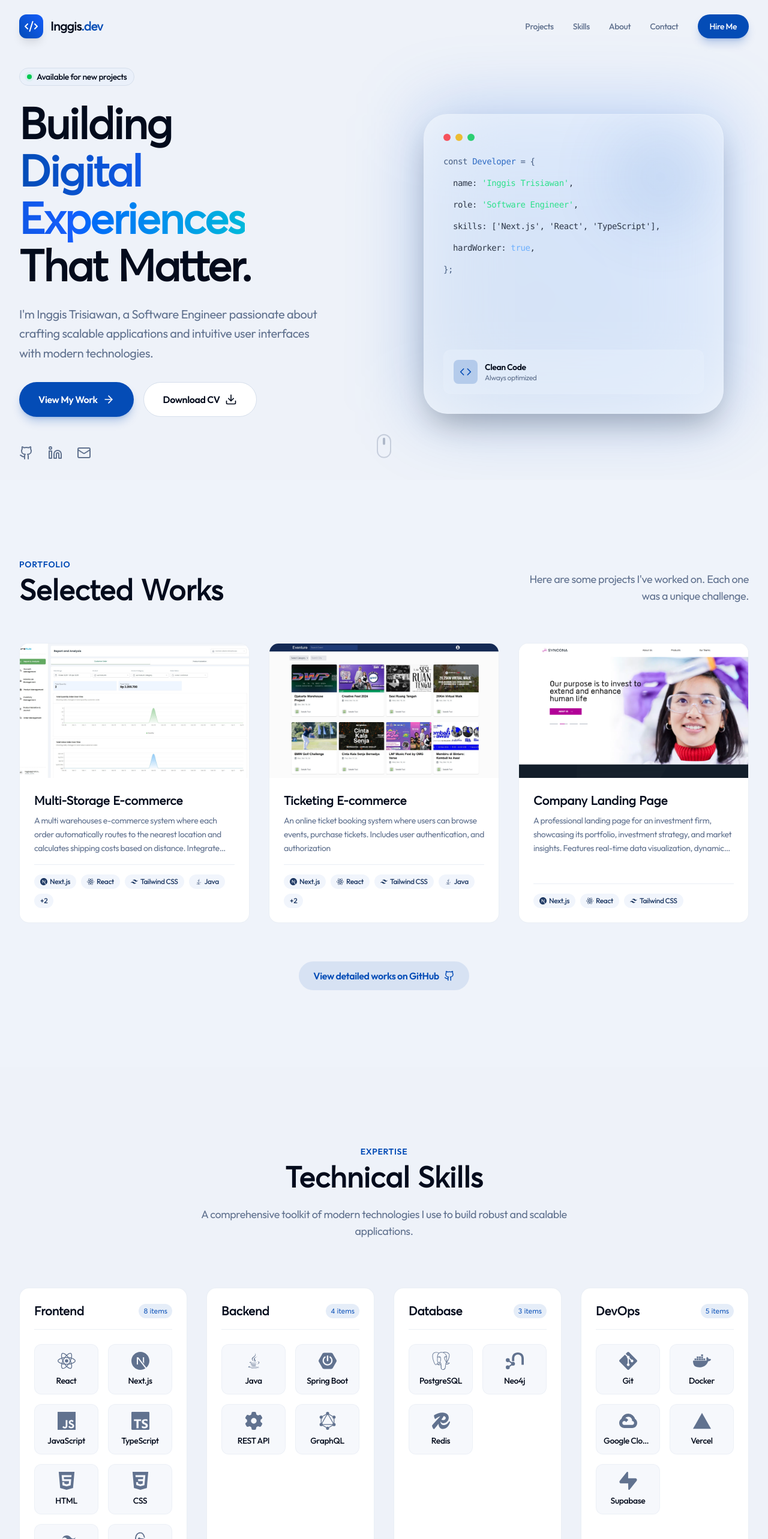
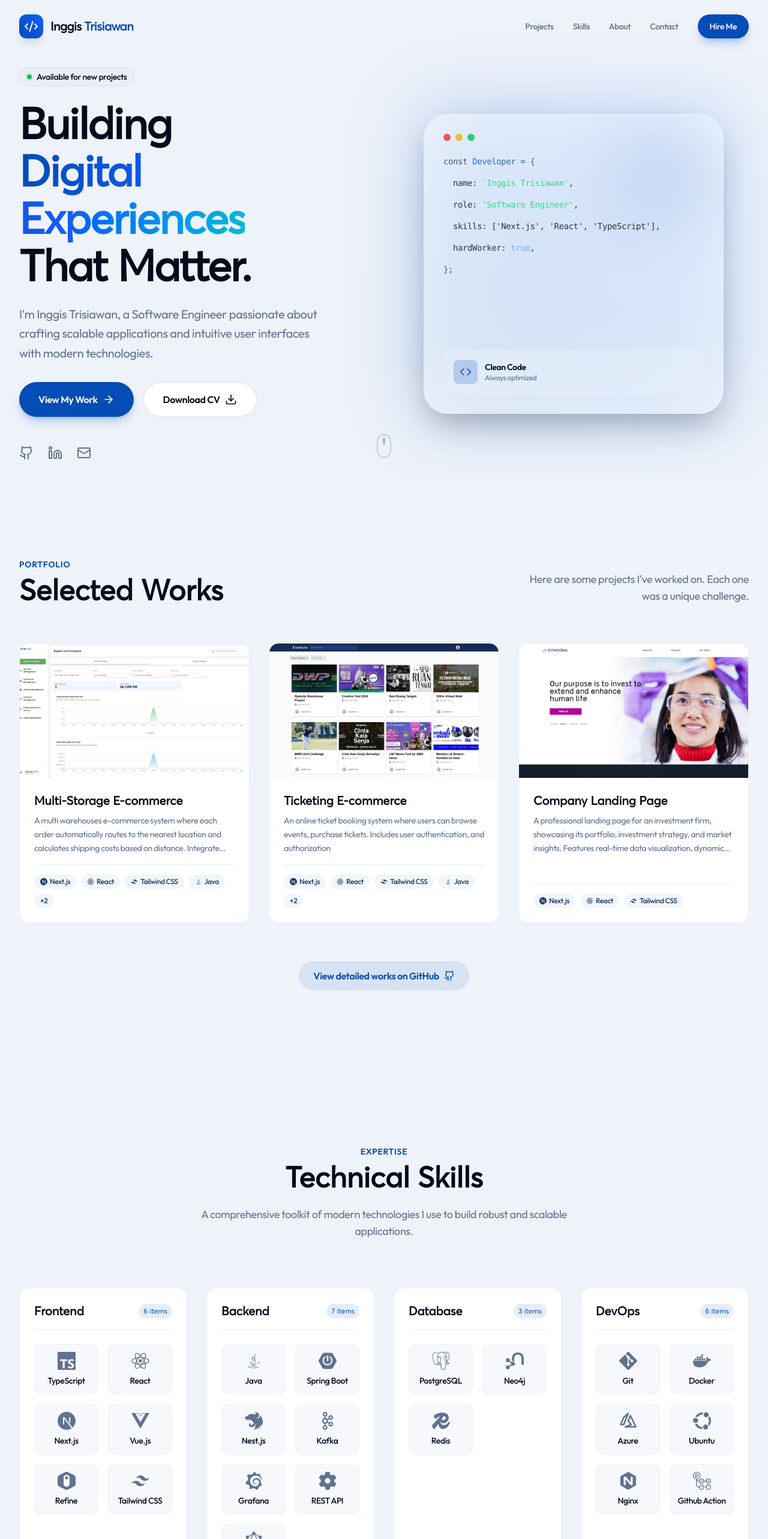
Before and after one commit to inggiskurnia/portofolio-web, a Next.js app: page / in a window 1280 px wide. Shown: the top 2566 px of the page at 60% size. Built offline with nearby package versions, Linux system fonts and the light colour scheme.

Commit message:
fix: layout and styling

```diff
--- a/src/app/layout.tsx
+++ b/src/app/layout.tsx
@@ -12,6 +12,11 @@ const outfit = Outfit({ subsets: ["latin"] });
 export const metadata: Metadata = {
   title: "Inggis Trisiawan",
   description: "Software Engineering Portfolio",
+  icons: {
+    icon: "/icon.svg",
+    shortcut: "/icon.svg",
+    apple: "/icon.svg",
+  },
 };
 
 export default function RootLayout({
--- a/src/app/project/[slug]/page.tsx
+++ b/src/app/project/[slug]/page.tsx
@@ -38,7 +38,7 @@ const ProjectPage: FC = () => {
 
   if (!project) {
     return (
-      <div className="min-h-screen pt-32 flex items-center justify-center bg-background">
+      <div className="relative z-10 min-h-screen pt-32 flex items-center justify-center bg-background">
         <div className="text-center">
           <h1 className="text-2xl font-heading font-bold text-foreground">Project not found</h1>
           <Link href="/#projects" className="text-primary hover:underline mt-4 block">Return to Portfolio</Link>
@@ -48,7 +48,7 @@ const ProjectPage: FC = () => {
   }
 
   return (
-    <div className="pt-32 pb-20 bg-background min-h-screen">
+    <div className="relative z-10 pt-32 pb-20 bg-background min-h-screen">
       <div className="max-w-7xl mx-auto px-4 sm:px-6 lg:px-8">
 
         {/* Header */}
--- a/src/components/sections/About.tsx
+++ b/src/components/sections/About.tsx
@@ -10,8 +10,8 @@ const About: FC = () => {
     <section id="about" className="py-20 md:py-32 bg-secondary/30 relative overflow-hidden">
       {/* Decorative background elements */}
       <div className="absolute top-0 left-0 w-full h-full overflow-hidden -z-10 opacity-30">
-            <div className="absolute top-20 left-10 w-64 h-64 bg-primary/20 rounded-full blur-[80px]"/>
-            <div className="absolute bottom-20 right-10 w-96 h-96 bg-blue-500/20 rounded-full blur-[100px]"/>
+        <div className="absolute top-20 left-10 w-64 h-64 bg-primary/20 rounded-full blur-[80px]" />
+        <div className="absolute bottom-20 right-10 w-96 h-96 bg-blue-500/20 rounded-full blur-[100px]" />
       </div>
 
       <div className="max-w-7xl mx-auto px-4 sm:px-6 lg:px-8">
@@ -23,21 +23,21 @@ const About: FC = () => {
           className="text-center mb-16"
         >
           <h2 className="text-3xl md:text-5xl font-bold font-heading mb-4">About Me</h2>
-          <div className="h-1 w-20 bg-primary mx-auto rounded-full"/>
+          <div className="h-1 w-20 bg-primary mx-auto rounded-full" />
         </motion.div>
 
-        <div className="grid grid-cols-1 lg:grid-cols-2 gap-12 items-center">
+        <div className="grid grid-cols-1 lg:grid-cols-2 gap-10 lg:gap-8 xl:gap-10 items-center">
           {/* Left Column: Image/Visual */}
           <motion.div
             initial={{ opacity: 0, x: -50 }}
             whileInView={{ opacity: 1, x: 0 }}
             viewport={{ once: true }}
             transition={{ duration: 0.8 }}
-            className="relative flex justify-center lg:justify-start"
+            className="relative flex justify-center lg:justify-center"
           >
-            <div className="relative w-64 h-64 md:w-80 md:h-80 xl:w-96 xl:h-96">
-                <div className="absolute inset-0 border-2 border-primary/20 rounded-[2rem] rotate-6"/>
-                <div className="absolute inset-0 border-2 border-primary/20 rounded-[2rem] -rotate-6"/>
+            <div className="relative w-44 h-44 md:w-56 md:h-56 xl:w-72 xl:h-72">
+              <div className="absolute inset-0 border-2 border-primary/20 rounded-[2rem] rotate-6" />
+              <div className="absolute inset-0 border-2 border-primary/20 rounded-[2rem] -rotate-6" />
               <div className="relative w-full h-full rounded-[2rem] overflow-hidden shadow-2xl">
                 <Image
                   src="/images/pas-foto.jpg"
@@ -59,35 +59,47 @@ const About: FC = () => {
           >
             <div className="space-y-6 text-lg text-muted-foreground leading-relaxed">
               <p>
-                  Hello! I&apos;m Inggis, a Software Engineer in transition with over five years of engineering experience in control systems.
-                  I decided to pivot into software engineering because I have a deep curiosity for how things work on the web.
+                Hello! I&apos;m Inggis, a Software Engineer building web applications with a
+                foundation shaped by over five years of engineering experience in control systems.
+                That combination gives me a strong approach to structured thinking, reliability, and
+                solving complex problems.
               </p>
               <p>
-                  I apply a &quot;can-do approach&quot; to solving both technical and non-technical challenges.
-                  My background in automation and system design helps me build scalable, innovative software solutions.
+                I bring a practical, can-do mindset to both technical and cross-functional
+                challenges. With a background in automation and system design, I focus on building
+                software that is scalable, thoughtful, and delivers real value.
               </p>
             </div>
 
             <div className="pt-8 space-y-4">
               <div className="flex items-start gap-4 p-4 rounded-xl bg-card border border-border/50 hover:border-primary/50 transition-colors">
                 <div className="p-3 bg-primary/10 text-primary rounded-lg">
-                        <GraduationCap size={24}/>
+                  <GraduationCap size={24} />
                 </div>
                 <div>
-                        <h4 className="font-bold text-foreground">Purwadhika Digital Technology School</h4>
-                        <p className="text-sm text-muted-foreground">Full Stack Development Bootcamp</p>
-                        <p className="text-sm text-muted-foreground mt-1">Honing software expertise through intensive training.</p>
+                  <h4 className="font-bold text-foreground">
+                    Purwadhika Digital Technology School
+                  </h4>
+                  <p className="text-sm text-muted-foreground">Software Engineering</p>
+                  <p className="text-sm text-muted-foreground mt-1">
+                    Honing software expertise through intensive bootcamp training.
+                  </p>
                 </div>
               </div>
             </div>
 
             <div className="pt-4">
               <div className="flex flex-wrap gap-3">
-                    {["Problem Solving", "System Design", "Automation", "Full Stack Development"].map(skill => (
-                        <span key={skill} className="px-3 py-1 bg-accent text-accent-foreground rounded-full text-sm font-medium">
+                {["Problem Solving", "System Design", "Automation", "Full Stack Development"].map(
+                  (skill) => (
+                    <span
+                      key={skill}
+                      className="px-3 py-1 bg-accent text-accent-foreground rounded-full text-sm font-medium"
+                    >
                       {skill}
                     </span>
-                    ))}
+                  )
+                )}
               </div>
             </div>
           </motion.div>
--- a/src/components/sections/Footer.tsx
+++ b/src/components/sections/Footer.tsx
@@ -16,9 +16,12 @@ const Footer: FC = () => {
       <div className="max-w-7xl mx-auto px-4 sm:px-6 lg:px-8">
         <div className="flex flex-col md:flex-row items-center justify-between gap-6">
           <div className="flex flex-col items-center md:items-start">
-                 <span className="font-heading font-bold text-xl tracking-tight mb-2">Inggis<span className="text-primary">.dev</span></span>
+            <span className="font-heading font-bold text-xl tracking-tight mb-2">
+              Inggis<span className="text-primary"> Trisiawan</span>
+            </span>
             <p className="text-muted-foreground text-sm flex items-center gap-1">
-                    Made with <Heart size={14} className="text-red-500 fill-red-500 animate-pulse"/> in Indonesia
+              Made with <Heart size={14} className="text-red-500 fill-red-500 animate-pulse" /> in
+              Indonesia
             </p>
             <p className="text-muted-foreground text-sm mt-1">
               © {new Date().getFullYear()} Inggis Trisiawan.
--- a/src/components/sections/Hero.tsx
+++ b/src/components/sections/Hero.tsx
@@ -59,7 +59,7 @@ const Hero: FC = () => {
               <motion.a
                 whileHover={{ scale: 1.05 }}
                 whileTap={{ scale: 0.95 }}
-                href="/resume.pdf"
+                href="/files/resume.pdf"
                 className="px-8 py-4 rounded-full bg-card border border-border text-foreground font-semibold flex items-center gap-2 hover:bg-accent hover:text-accent-foreground transition-all"
               >
                 Download CV
--- a/src/components/sections/Navbar.tsx
+++ b/src/components/sections/Navbar.tsx
@@ -46,7 +46,7 @@ const Navbar: FC = () => {
                 <div className="absolute inset-0 bg-white/20 opacity-0 group-hover:opacity-100 transition-opacity" />
               </div>
               <span className="ml-3 font-heading font-bold text-xl tracking-tight">
-                Inggis<span className="text-primary">.dev</span>
+                Inggis<span className="text-primary"> Trisiawan</span>
               </span>
             </Link>
 
@@ -104,7 +104,9 @@ const Navbar: FC = () => {
                     onClick={() => setMobileMenuOpen(false)}
                   >
                     <span className="font-medium">{item.name}</span>
-                    <span className="text-xs text-muted-foreground opacity-0 group-hover:opacity-100">GO</span>
+                    <span className="text-xs text-muted-foreground opacity-0 group-hover:opacity-100">
+                      GO
+                    </span>
                   </Link>
                 ))}
                 <div className="h-px bg-border my-2" />
--- a/src/data/projects.ts
+++ b/src/data/projects.ts
@@ -82,7 +82,7 @@ export const projects: Project[] = [
       "Redeem points for ticket discounts (points expire in 3 months)",
       "Organizer dashboard with event lists, stats, graphs, and reports",
     ],
-    demoUrl: "https://dti-eventure.vercel.app/",
+    demoUrl: "https://eventure.iktrisiawan.com/",
     backendRepo: "https://github.com/inggiskurnia/dti-minpro-be",
     frontendRepo: "https://github.com/inggiskurnia/dti-minpro-fe",
     screenshots: [
@@ -104,7 +104,7 @@ export const projects: Project[] = [
       { name: "React", icon: SiReact },
       { name: "Tailwind CSS", icon: SiTailwindcss },
     ],
-    demoUrl: "https://syncona.vercel.app",
+    demoUrl: "https://syncona.iktrisiawan.com/",
     frontendRepo: "https://github.com/inggiskurnia/dti-syncona",
     screenshots: [
       "/images/syncona/hero.png",
--- a/src/data/skills.ts
+++ b/src/data/skills.ts
@@ -1,26 +1,28 @@
 import {
   SiReact,
   SiNextdotjs,
-  SiJavascript,
   SiTypescript,
-  SiHtml5,
-  SiCss3,
   SiTailwindcss,
   SiSpringboot,
   SiPostgresql,
   SiGit,
   SiDocker,
-  SiGooglecloud,
-  SiVercel,
-  SiSupabase,
   SiRedis,
   SiGraphql,
-  SiRedux,
   SiNeo4J,
+  SiNestjs,
+  SiNginx,
+  SiUbuntu,
+  SiVuedotjs,
+  SiRefine,
+  SiGrafana,
+  SiGithubactions,
+  SiApachekafka,
 } from "react-icons/si";
 import { BiLogoJava } from "react-icons/bi";
 import { TechStack } from "@/types/techStack";
 import { FaGear } from "react-icons/fa6";
+import { TbBrandAzure } from "react-icons/tb";
 
 interface Skill {
   category: string;
@@ -31,14 +33,12 @@ export const skills: Skill[] = [
   {
     category: "Frontend",
     skillList: [
+      { name: "TypeScript", icon: SiTypescript },
       { name: "React", icon: SiReact },
       { name: "Next.js", icon: SiNextdotjs },
-      { name: "JavaScript", icon: SiJavascript },
-      { name: "TypeScript", icon: SiTypescript },
-      { name: "HTML", icon: SiHtml5 },
-      { name: "CSS", icon: SiCss3 },
+      { name: "Vue.js", icon: SiVuedotjs },
+      { name: "Refine", icon: SiRefine },
       { name: "Tailwind CSS", icon: SiTailwindcss },
-      { name: "Zustand", icon: SiRedux },
     ],
   },
   {
@@ -46,6 +46,9 @@ export const skills: Skill[] = [
     skillList: [
       { name: "Java", icon: BiLogoJava },
       { name: "Spring Boot", icon: SiSpringboot },
+      { name: "Nest.js", icon: SiNestjs },
+      { name: "Kafka", icon: SiApachekafka },
+      { name: "Grafana", icon: SiGrafana },
       { name: "REST API", icon: FaGear },
       { name: "GraphQL", icon: SiGraphql },
     ],
@@ -63,9 +66,10 @@ export const skills: Skill[] = [
     skillList: [
       { name: "Git", icon: SiGit },
       { name: "Docker", icon: SiDocker },
-      { name: "Google Cloud Run", icon: SiGooglecloud },
-      { name: "Vercel", icon: SiVercel },
-      { name: "Supabase", icon: SiSupabase },
+      { name: "Azure", icon: TbBrandAzure },
+      { name: "Ubuntu", icon: SiUbuntu },
+      { name: "Nginx", icon: SiNginx },
+      { name: "Github Action", icon: SiGithubactions },
     ],
   },
 ];
```
Also changed, not shown: src/app/icon.svg (added), 1 other file (tests, documents, lock files or other folders). Lines whose indentation alone changed are shown as unchanged.
